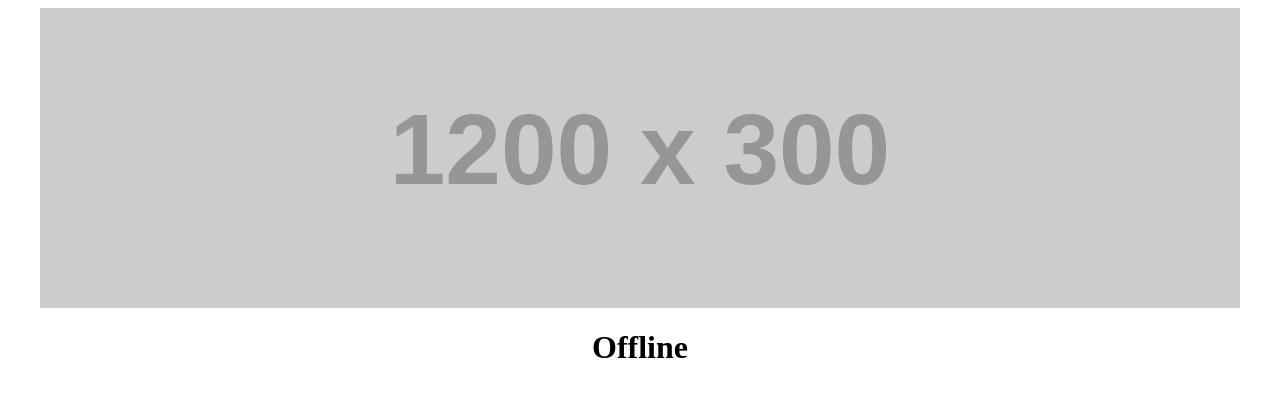
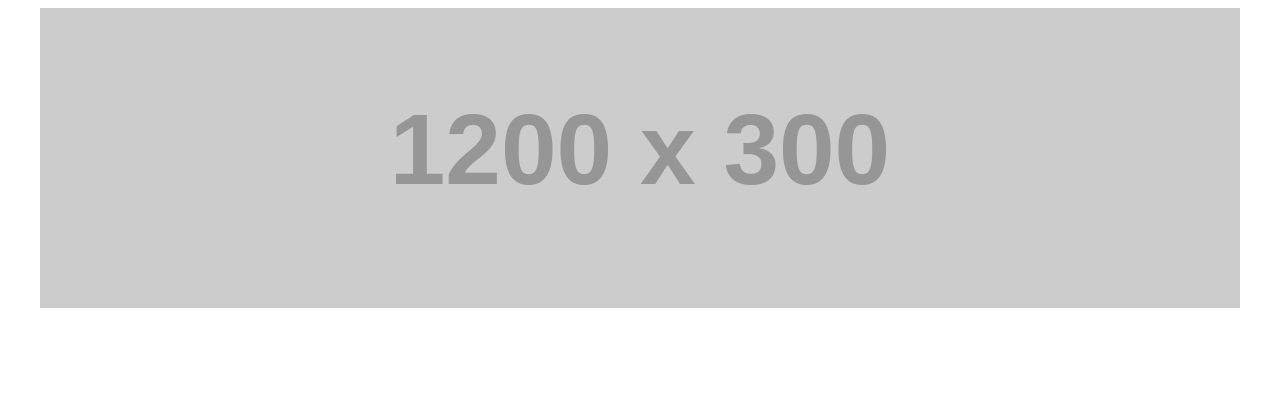
Before and after one commit to srirangamv/srirangamv.github.io, a Jekyll site: the page offline.html, which Jekyll copies as it is, in a window 1280 px wide. Shown: the top 397 px of the page. Built offline with Jekyll 4.4.1, drawn with Linux system fonts in a browser that asks for light colours.

Commit message:
images responsive

```diff
--- a/css/style.css
+++ b/css/style.css
@@ -251,6 +251,7 @@
 
 .diagram {
     width: 95%;
+    max-height: 630px;
     object-fit: cover;
     object-position: bottom;
     object-fit: scale-down;
--- a/offline.html
+++ b/offline.html
@@ -19,6 +19,5 @@
   </head>
   <body>
     <img src="https://fakeimg.pl/1200x300/fff/?text=It%27s%20a%20404!">
-    <h1>Offline</h1>
   </body>
 </html>
```
